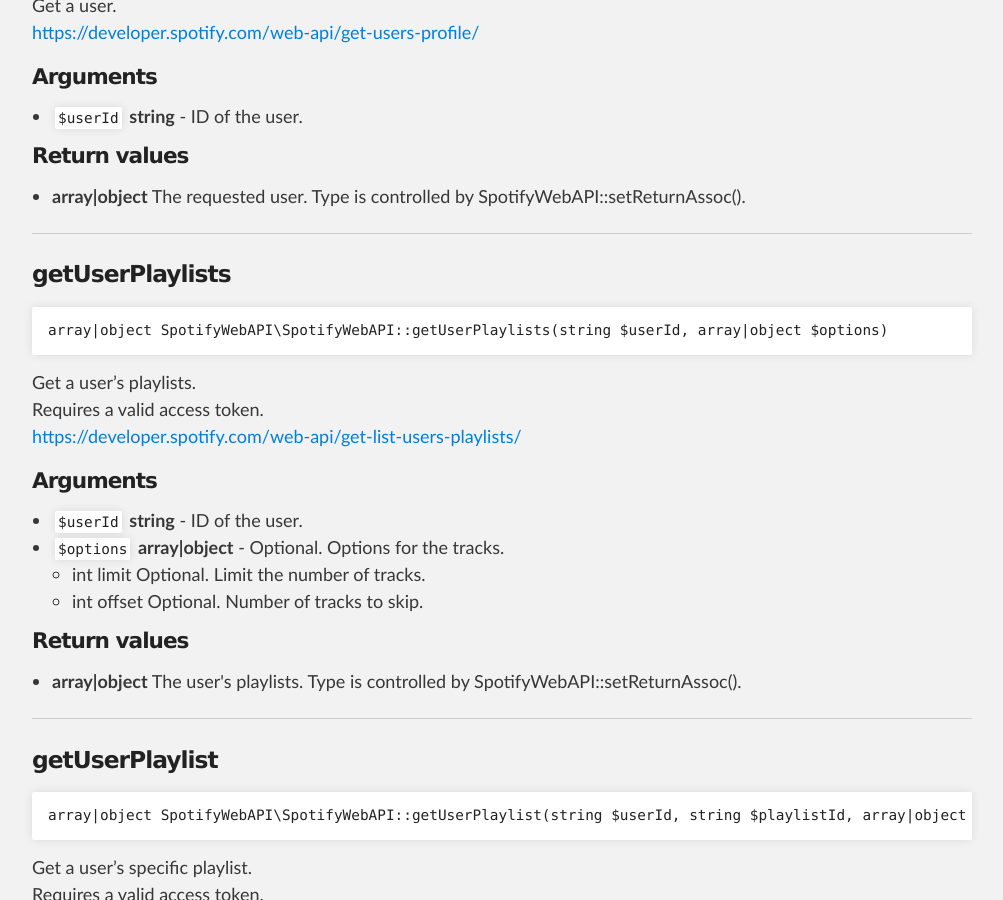
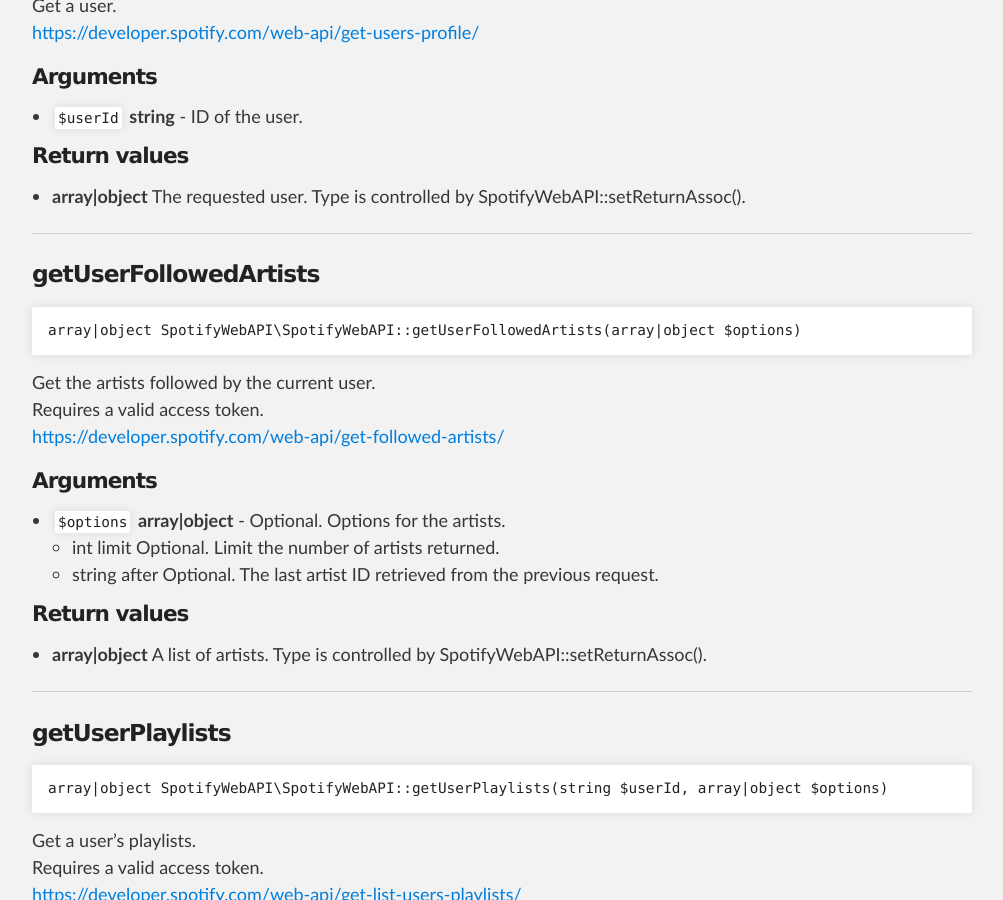
Before and after one commit to jwilsson/spotify-web-api-php, a Jekyll site: the page built from method-reference/spotifywebapi.md, in a window 1280 px wide and 900 px high, scrolled down 12377 px. Shown: the whole window, without its empty margins (138-1141 px from the left). Built offline with Jekyll 4.4.1, drawn with Linux system fonts in a browser that asks for light colours.

Commit message:
0.10.0 docs

```diff
--- a/method-reference/spotifywebapi.md
+++ b/method-reference/spotifywebapi.md
@@ -535,6 +535,26 @@ Get a user.<br>
 
 
 
+### getUserFollowedArtists
+
+    array|object SpotifyWebAPI\SpotifyWebAPI::getUserFollowedArtists(array|object $options)
+
+Get the artists followed by the current user.<br>
+Requires a valid access token.<br>
+[https://developer.spotify.com/web-api/get-followed-artists/](https://developer.spotify.com/web-api/get-followed-artists/)
+
+#### Arguments
+* `$options` **array\|object** - Optional. Options for the artists.
+    * int limit Optional. Limit the number of artists returned.
+    * string after Optional. The last artist ID retrieved from the previous request.
+
+
+
+#### Return values
+* **array\|object** A list of artists. Type is controlled by SpotifyWebAPI::setReturnAssoc().
+
+
+
 ### getUserPlaylists
 
     array|object SpotifyWebAPI\SpotifyWebAPI::getUserPlaylists(string $userId, array|object $options)
```
Also changed, not shown: method-reference/request.md (+2 -1 lines).
